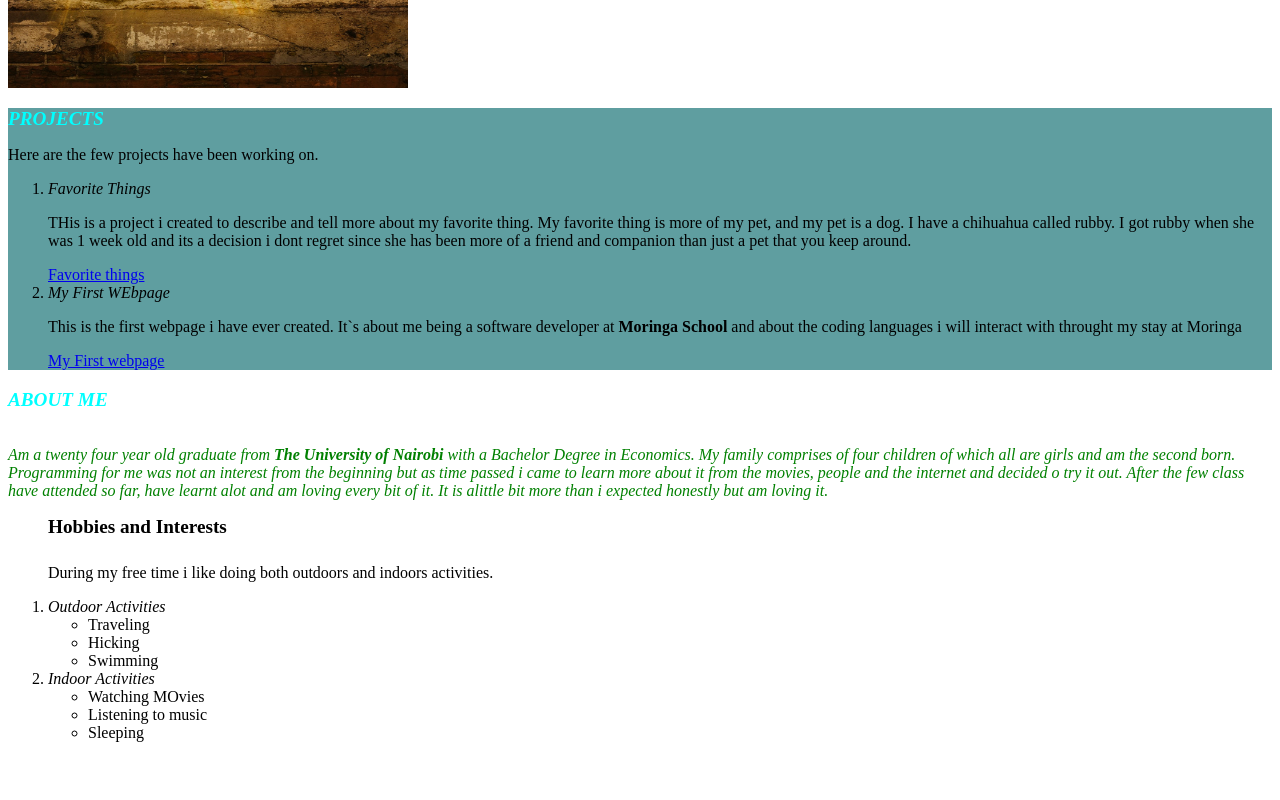
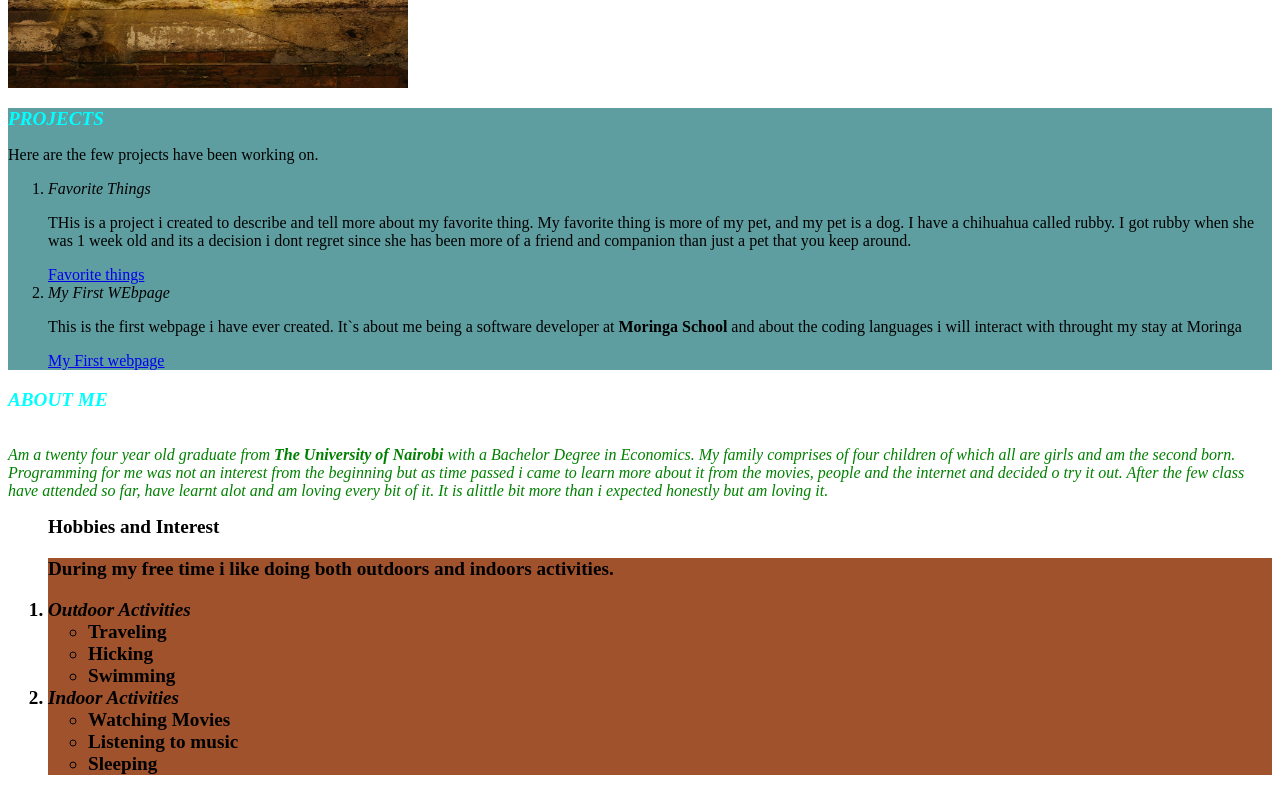
Before and after one commit to HBMakena/My-Project, a plain HTML site: page index.html in a window 1280 px wide. Shown: the part 455-1255 px from the top of the page. Before the commit the page ends 1213 px from the top, so only its background shows below. Drawn offline with Linux system fonts and the light colour scheme.

Commit message:
umimportant background-color change

```diff
--- a/css/style.css
+++ b/css/style.css
@@ -36,3 +36,6 @@ h4 {
     color: red;
     font-size: x-large;
 }
+.unimportant {
+    background-color: sienna;
+}
--- a/index.html
+++ b/index.html
@@ -30,8 +30,8 @@
     Programming for me was not an interest from the beginning but as time passed i came to learn more about it from the movies, people and the internet and decided o try it out.
     After the few class have attended so far, have learnt alot and am loving every bit of it. It is alittle bit more than i expected honestly but am loving it.</p>
         <ol>
+            <h4>Hobbies and Interest
 <div class="unimportant">
-            <h4>Hobbies and Interests</h4>
 <p>During my free time i like doing both outdoors and indoors activities.</p>
 <li><em>Outdoor Activities</em></li>
 <ul>
@@ -41,7 +41,7 @@
 </ul>
 <li><em>Indoor Activities</em></li>
 <ul>
-          <li>Watching MOvies</li>
+<li>Watching Movies</li>
 <li>Listening to music</li>
 <li>Sleeping</li>
 </ul>
```
Lines whose indentation alone changed are shown as unchanged.
